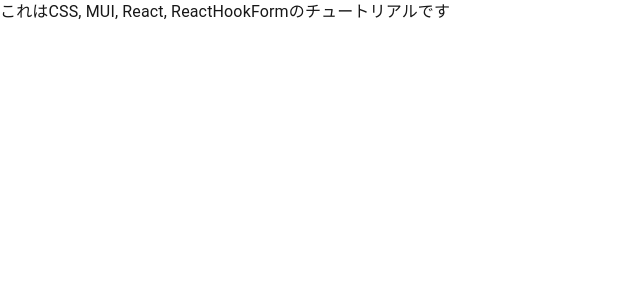
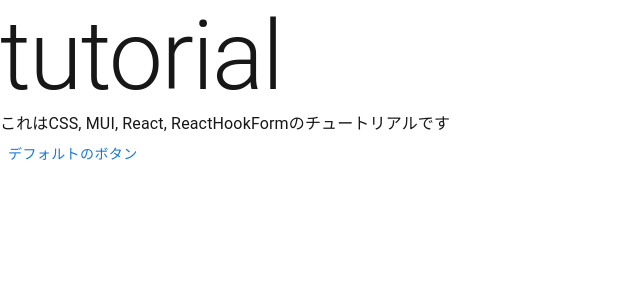
Before and after one commit to NakaiKt/web-tutorial, a Next.js app: page / in a window 1280 px wide. Shown: the top 300 px of the page, without its empty margins (0-640 px from the left). Built offline with nearby package versions, Linux system fonts and the light colour scheme.

Commit message:
feat: NormalButtonコンポーネントを追加し、ページで使用

```diff
--- /dev/null
+++ b/src/components/Mui/Button/index.tsx
@@ -0,0 +1,25 @@
+import { Button } from "@mui/material";
+
+type NormalButtonProps = {
+  text?: string;
+  onClick?: () => void;
+};
+
+export const NormalButton = ({
+  text = "デフォルトのボタン",
+  onClick = () => {
+    alert("デフォルトのボタンがクリックされました");
+  },
+}: NormalButtonProps) => {
+  return <Button onClick={onClick}>{text}</Button>;
+};
+
+const pages = () => {
+  return (
+    <div className="flex">
+      <NormalButton />
+    </div>
+  );
+};
+
+export default pages;
--- a/src/pages/api/hello.ts
+++ /dev/null
@@ -1,13 +0,0 @@
-// Next.js API route support: https://nextjs.org/docs/api-routes/introduction
-import type { NextApiRequest, NextApiResponse } from "next";
-
-type Data = {
-  name: string;
-};
-
-export default function handler(
-  req: NextApiRequest,
-  res: NextApiResponse<Data>,
-) {
-  res.status(200).json({ name: "John Doe" });
-}
--- a/src/pages/index.tsx
+++ b/src/pages/index.tsx
@@ -1,12 +1,17 @@
 import { Typography } from "@mui/material";
+import { NormalButton } from "@/components/Mui/Button";
+import { useRouter } from "next/router";
 
-const pages = () => {
+const Pages = () => {
+  const router = useRouter();
   return (
     <div>
+      <Typography variant="h1">tutorial</Typography>
       <Typography>
         これはCSS, MUI, React, ReactHookFormのチュートリアルです
       </Typography>
+      <NormalButton onClick={() => router.push("/mui/button")} />
     </div>
   );
 };
-export default pages;
+export default Pages;
--- /dev/null
+++ b/src/pages/mui/button/index.tsx
@@ -0,0 +1,6 @@
+import Button from "@/components/Mui/Button";
+
+const Pages = () => {
+  return <Button />;
+};
+export default Pages;
```
